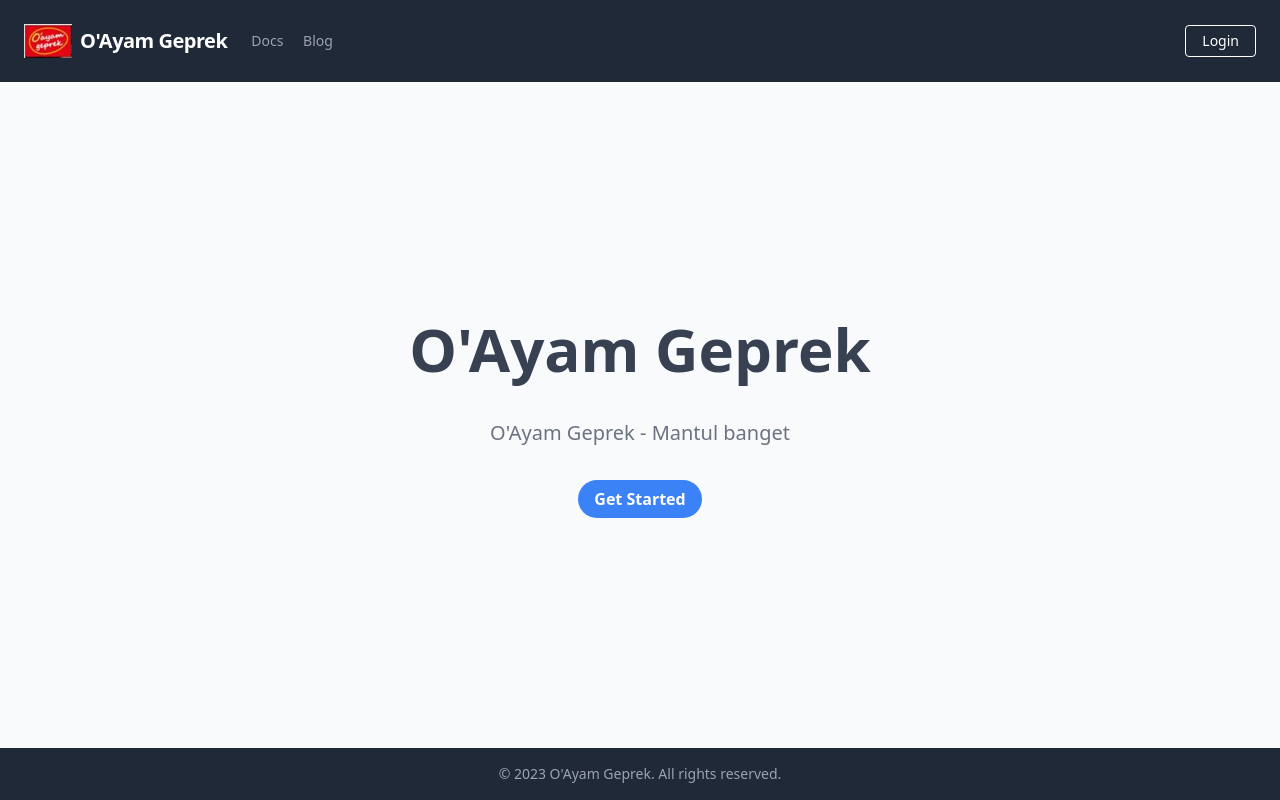
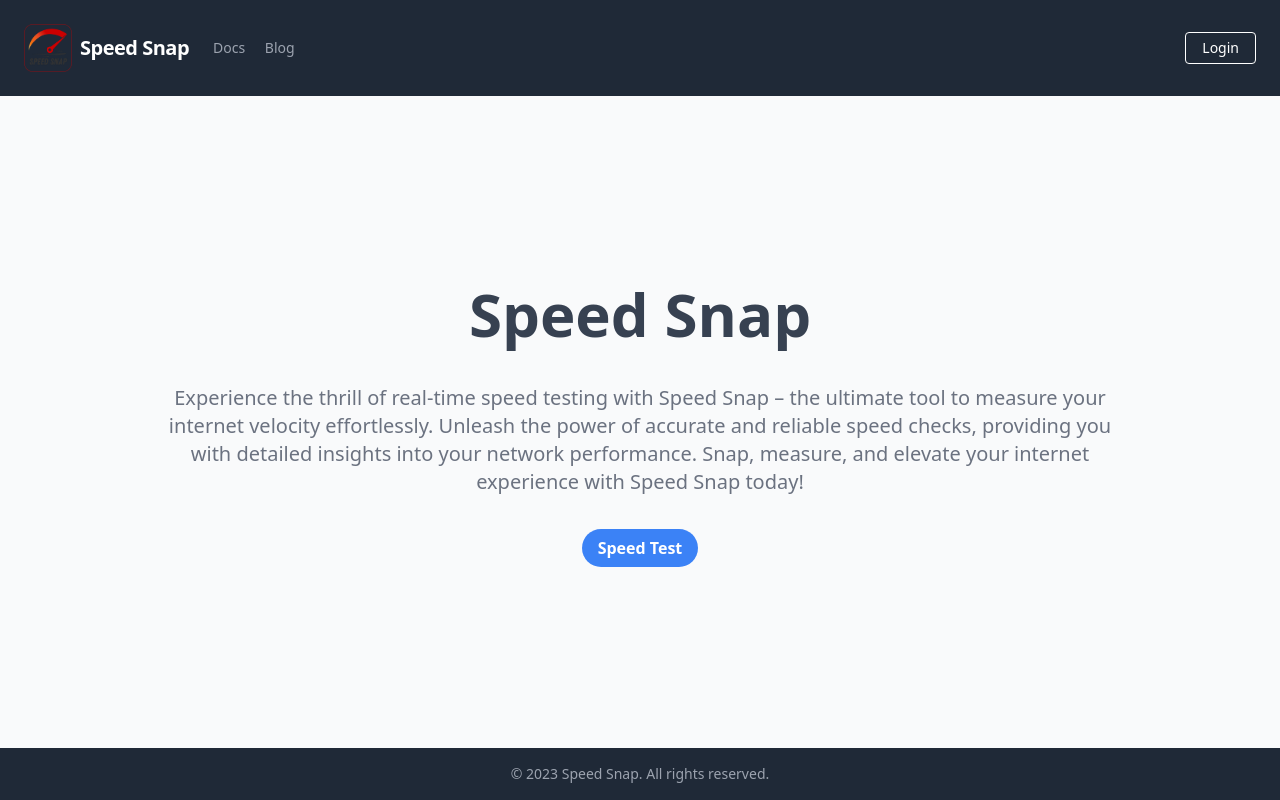
Before and after one commit to arbiet/final_project_deni_2023, a PHP site: page /final_project_deni_2023/index.php in a window 1280 px wide. Run offline with PHP 8.4, Linux system fonts and the light colour scheme; some libraries are stand-ins or nearby versions.

Commit message:
ahdfhsfgh

```diff
--- a/database/connection.php
+++ b/database/connection.php
@@ -2,7 +2,7 @@
 $host = 'localhost'; // Ganti dengan host MySQL Anda
 $username = 'root'; // Ganti dengan username MySQL Anda
 $password = ''; // Ganti dengan password MySQL Anda
-$database = 'final_project_yayuk_2023'; // Ganti dengan nama database Anda
+$database = 'final_project_deni_2023'; // Ganti dengan nama database Anda
 
 // Membuat koneksi
 $conn = new mysqli($host, $username, $password, $database);
@@ -13,14 +13,15 @@ if ($conn->connect_error) {
 }
 
 // Base URL Configuration
-$baseUrl = "http://localhost/final_project_yayuk_2023/";
+$baseUrl = "http://localhost/final_project_deni_2023/";
 
 // base Title and description
-$baseTitle = "O'Ayam Geprek";
-$baseDescription = "O'Ayam Geprek - Mantul banget";
+$baseTitle = "Speed Snap";
+$baseDescription =
+    "Experience the thrill of real-time speed testing with Speed Snap – the ultimate tool to measure your internet velocity effortlessly. Unleash the power of accurate and reliable speed checks, providing you with detailed insights into your network performance. Snap, measure, and elevate your internet experience with Speed Snap today!";
 
 // Base Logo
-$baseLogoUrl = "http://localhost/final_project_yayuk_2023/static/logo.png";
+$baseLogoUrl = "http://localhost/final_project_deni_2023/static/logo.png";
 
 function insertLogActivity($conn, $userID, $activityDescription)
 {
@@ -48,9 +49,9 @@ function generateRandomUserID()
     return $randomUserID;
 }
 // $hostname = "localhost";
-// $db_username = "ikiz5613_admin_yayuk";
+// $db_username = "ikiz5613_admin_deni";
 // $db_password = "yongalah";
-// $db_name = "ikiz5613_final_project_yayuk_2023";
+// $db_name = "ikiz5613_final_project_deni_2023";
 
 // // Membuat koneksi
 // $conn = new mysqli($hostname, $db_username, $db_password, $db_name);
@@ -61,11 +62,10 @@ function generateRandomUserID()
 // }
 
 // // Base URL Configuration
-// $baseUrl = "https://yayukyuningsih.arbiet.my.id/";
+// $baseUrl = "https://deniwahtu.arbiet.my.id/";
 
-// // base Title and description
-// $baseTitle = "O'Ayam Geprek";
-// $baseDescription = "O'Ayam Geprek - Mantul banget";
-
+// $baseTitle = "Speed Snap";
+// $baseDescription =
+//     "Experience the thrill of real-time speed testing with Speed Snap – the ultimate tool to measure your internet velocity effortlessly. Unleash the power of accurate and reliable speed checks, providing you with detailed insights into your network performance. Snap, measure, and elevate your internet experience with Speed Snap today!";
 // // Base Logo
-// $baseLogoUrl = "https://yayukyuningsih.arbiet.my.id/static/logo.png";
+// $baseLogoUrl = "https://deniwahtu.arbiet.my.id/static/logo.png";
--- a/public/index.php
+++ b/public/index.php
@@ -73,7 +73,7 @@ if (isset($_SESSION['UserID'])) {
                     <h1 class="text-6xl font-bold text-gray-700 mb-10"><?php echo $baseTitle; ?></h1>
                     <p class="text-gray-500 mb-10 text-xl"><?php echo $baseDescription; ?></p>
                     <a href="<?php echo $baseUrl; ?>public/systems/login.php" class="bg-blue-500 hover:bg-blue-700 text-white font-bold py-2 px-4 rounded-full">
-                        Get Started
+                        Speed Test
                     </a>
                 </div>
             </div>
```
Also changed, not shown: login_system_php.sql (+5 -5 lines), static/logo.ico, static/logo.png.
